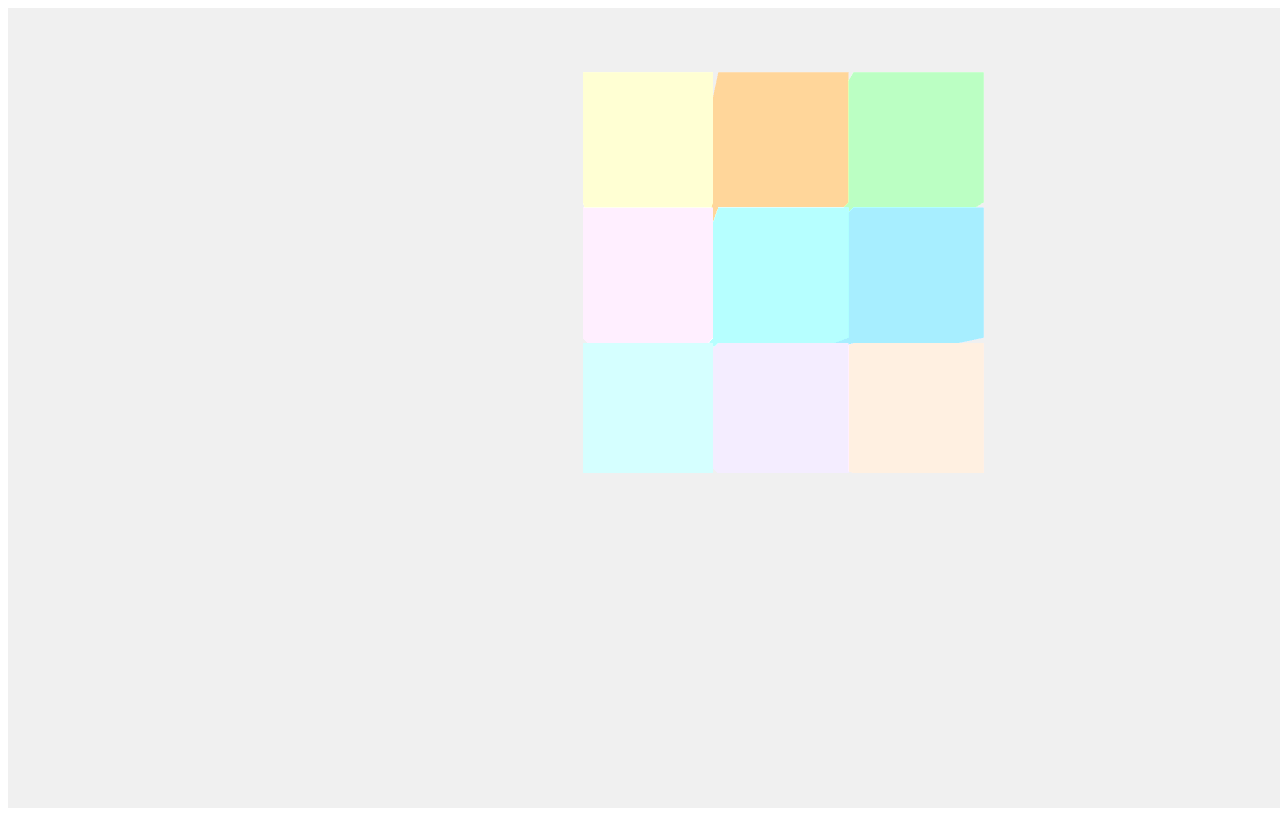
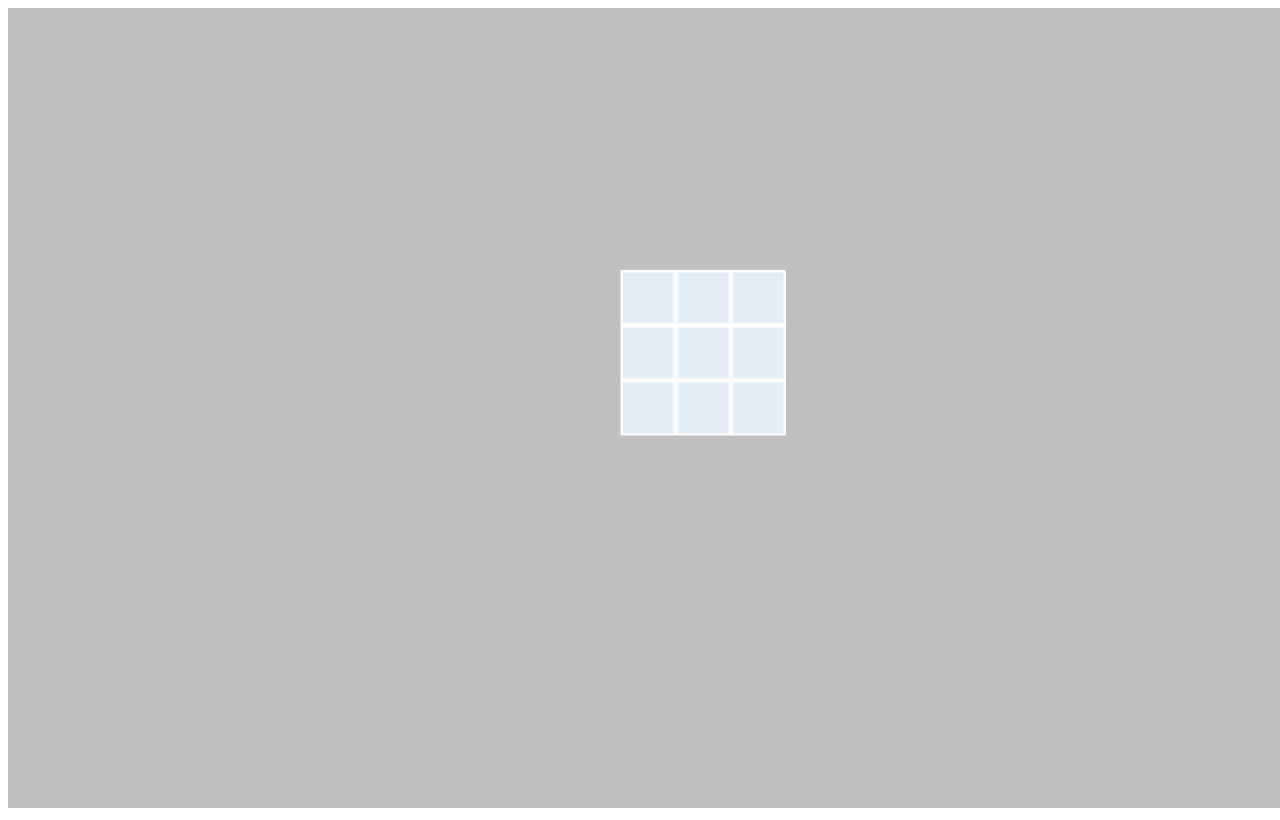
Before and after one commit to lkocman/pp3d, a plain HTML site: page src/index.html in a window 1280 px wide. Drawn offline with Linux system fonts and the light colour scheme; animation ran at ten frames a second.

Commit message:
changing texture on clicking

```diff
--- a/src/index.html
+++ b/src/index.html
@@ -1,4 +1,5 @@
-<html>
+<!DOCTYPE html>
+<html lang="en">
 <head>
 	<title>PocketPicross3D</title>
 	<style></style>
@@ -8,6 +9,8 @@
 	<script type="text/javascript" src="js/picross.js"></script>
 	<script type="text/javascript" src="js/OrbitControls.js"></script>
 	<script type="text/javascript" src="js/runtime.js"></script>
+    <meta charset="utf-8">
+    <meta name="viewport" content="width=device-width, user-scalable=no, minimum-scale=1.0, maximum-scale=1.0">
 </head>
 <body onload="init();">
 </body>
--- a/src/js/picross.js
+++ b/src/js/picross.js
@@ -34,7 +34,7 @@ function Picross3D() {
 		}
 	}
 
-	this.getXYZBlocksInRow= function(x,y,z) {
+	this.getXYZBlocksInRow = function(x,y,z) {
 		// returns mask ask (x,y,z)
 		// means there must n cubes on x axis, o cubes on y axis ...
 		var x_cubes = 0;
--- a/src/js/runtime.js
+++ b/src/js/runtime.js
@@ -8,13 +8,13 @@ var controls;
 var height;
 var width;
 
-var cube_size = 50;
-var cube_spacing = 2;
+var cube_size = 25;
+var cube_spacing = 0;
 var particleMaterial;
 
 var objects = [];
 
-var BACKGROUND_COLOR = 0xf0f0f0;
+var BACKGROUND_COLOR = 0xc0c0c0;
 
 
 
@@ -34,25 +34,43 @@ function onDocumentMouseDown(event) {
 	var vector = new THREE.Vector3( ( event.clientX / width ) * 2 - 1, - ( event.clientY / height ) * 2 + 1, 0.5 );
 	projector.unprojectVector( vector, camera );
 	var raycaster = new THREE.Raycaster( camera.position, vector.sub( camera.position ).normalize() );
-	var intersects = raycaster.intersectObjects( cube_array );
+	var intersects = raycaster.intersectObjects(cube_array);
 	console.log(intersects);
 	if ( intersects.length > 0 ) {
-
-					intersects[ 0 ].object.material.color.setHex( Math.random() * 0xffffff );
-
-					var particle = new THREE.Particle( particleMaterial );
-					particle.position = intersects[ 0 ].point;
-					console.log(intersects[0].point);
-					particle.scale.x = particle.scale.y = 10;
-					scene.add( particle );
-
-				}
+       getNewTexture(0, cube_size, true);
+		intersects[ 0 ].object.material.map  = new THREE.Texture(getNewTexture(Math.floor((Math.random() * 9)+1), cube_size, true))
+        intersects[ 0 ].object.material.map.needsUpdate = true;
+	}
 }
 
+function getNewTexture(number, size, selected) {
+    var x = document.createElement("canvas");
+    var context = x.getContext("2d");
+    x.width = x.height = size;
+    font_size = 10;
+    context.beginPath();
+    context.rect(0,0, x.width, x.height);
+    if (selected) {
+        context.fillStyle = "#326878";
+    } else {
+        context.fillStyle = "#e3edf7";
+    }
+    context.fill()
+    context.lineWidth = 2;
+    context.strokeStyle = "#ffffff";
+    context.stroke();
+    context.fillStyle = "9ba7b0";
+    context.font =  font_size.toString() + "px"; //font size should match cube size
+    context.textAlign = 'center';
+    context.fillText(number.toString(), x.width / 2, (x.height + font_size) / 2);
+    return x;
+}
 function returnNewCube() {
-	material = new THREE.MeshBasicMaterial({color: Math.random() + Math.random() * 0xffffff, opacity: 0.5});
+
+    var xm = new THREE.MeshBasicMaterial({ map: new THREE.Texture(getNewTexture(Math.floor((Math.random() * 9)+1), cube_size, false)), transparent: true });
+    xm.map.needsUpdate = true;
 	var geometry = new THREE.CubeGeometry(cube_size, cube_size, cube_size);
-	return new THREE.Mesh(geometry, material);
+	return new THREE.Mesh(geometry, xm);
 }
 
 function returnPos(cord) {
@@ -106,26 +124,16 @@ function initGameData() {
 	scene.add(camera);
 	controls = new THREE.OrbitControls(camera);
 	genCubes();
+    // add subtle ambient lighting
+    var ambientLight = new THREE.AmbientLight(0x555555);
+    scene.add(ambientLight);
+
+    // add directional light source
+    var directionalLight = new THREE.DirectionalLight(0x555555);
+    directionalLight.position.set(1, 1, 1).normalize();
+    scene.add(directionalLight);
 	console.log(cube_array);
 
-	particleMaterial = new THREE.ParticleCanvasMaterial( {
-
-					color: 0x000000,
-					program: function ( context ) {
-
-						context.beginPath();
-						context.arc( 0, 0, 1, 0, Math.PI * 2, true );
-						context.closePath();
-						context.fill();
-
-					}
-
-				} );
-
-
-	//var light = new THREE.PointLight(0xFFFF00);
-	//light.position.set(20,0,20);
-	//scene.add(light);
 	animate();
 
 }
```
